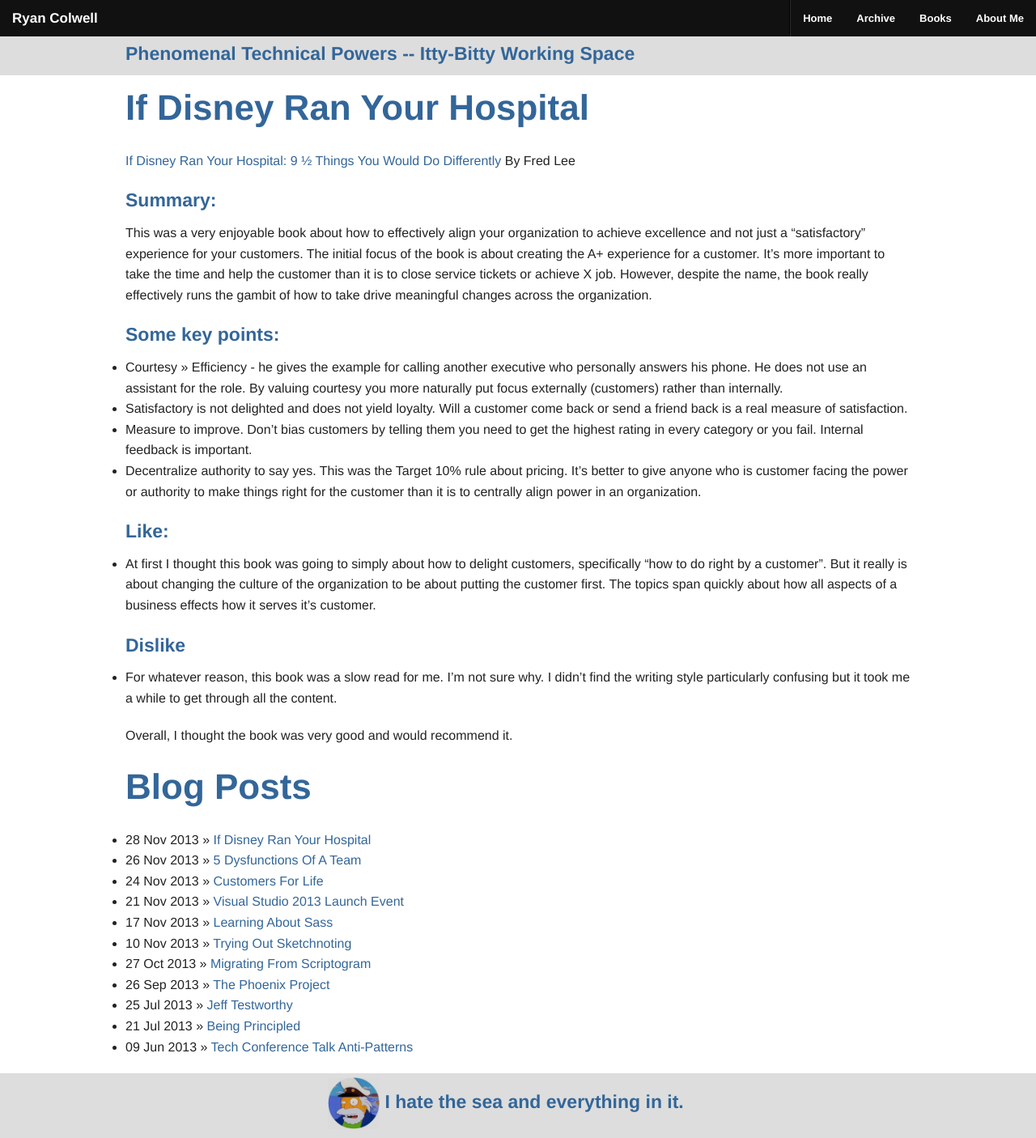
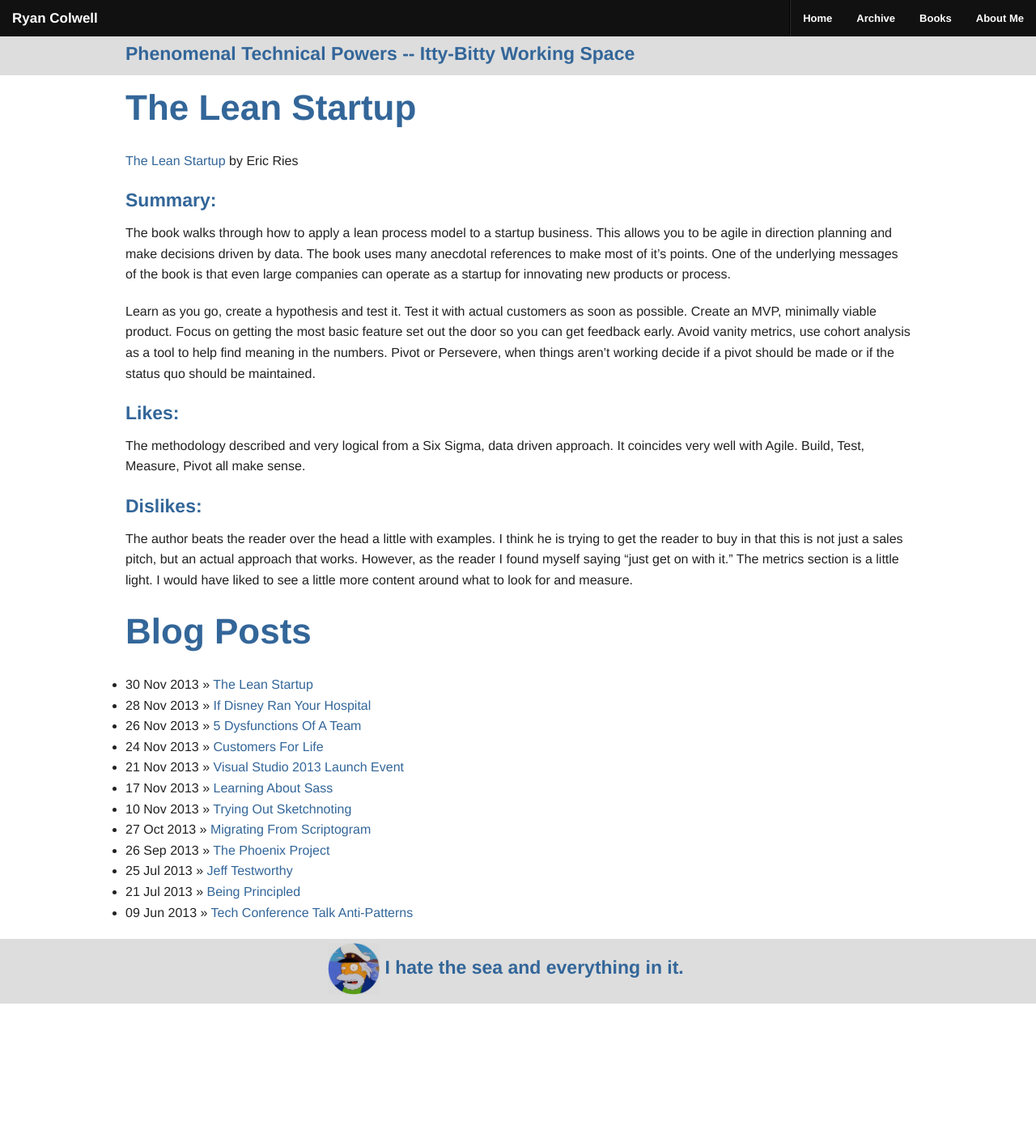
Before and after one commit to ryanco/ryanco.github.io, a Jekyll site: the page built from index.html, in a window 1280 px wide. Shown: the whole page at 81% size. Built offline with Jekyll 4.4.1, drawn with Linux system fonts in a browser that asks for light colours; nearby versions of some CDN libraries; Markdown is read by kramdown in place of the engine named in the settings; after the commit the page ends 1240 px from its top, so only the background shows below that.

Commit message:
Adding Audio Book List, a new book, and a new post.

```diff
--- /dev/null
+++ b/_posts/2013-11-30-the-lean-startup.md
@@ -0,0 +1,24 @@
+---
+layout: post
+title: The Lean Startup
+date: 2013-11-30
+---
+
+[The Lean Startup](http://www.amazon.com/Lean-Startup-Entrepreneurs-Continuous-Innovation-ebook/dp/B004J4XGN6) by Eric Ries
+
+####Summary:
+The book walks through how to apply a lean process model to a startup business. This allows you to be agile in direction planning and make decisions driven by data. The book uses many anecdotal references to make most of it’s points. One of the underlying messages of the book is that even large companies can operate as a startup for innovating new products or process.
+
+Learn as you go, create a hypothesis and test it. Test it with actual customers as soon as possible.
+Create an MVP, minimally viable product. Focus on getting the most basic feature set out the door so you can get feedback early.
+Avoid vanity metrics, use cohort analysis as a tool to help find meaning in the numbers.
+Pivot or Persevere, when things aren’t working decide if a pivot should be made or if the status quo should be maintained.
+
+####Likes:
+The methodology described and very logical from a Six Sigma, data driven approach.
+It coincides very well with Agile.
+Build, Test, Measure, Pivot all make sense.
+
+####Dislikes:
+The author beats the reader over the head a little with examples. I think he is trying to get the reader to buy in that this is not just a sales pitch, but an actual approach that works. However, as the reader I found myself saying “just get on with it.”
+The metrics section is a little light. I would have liked to see a little more content around what to look for and measure.
```
Also changed, not shown: AudioBookList/index.md (added, +133 -0 lines), Books/index.md (+1 -0 lines).
